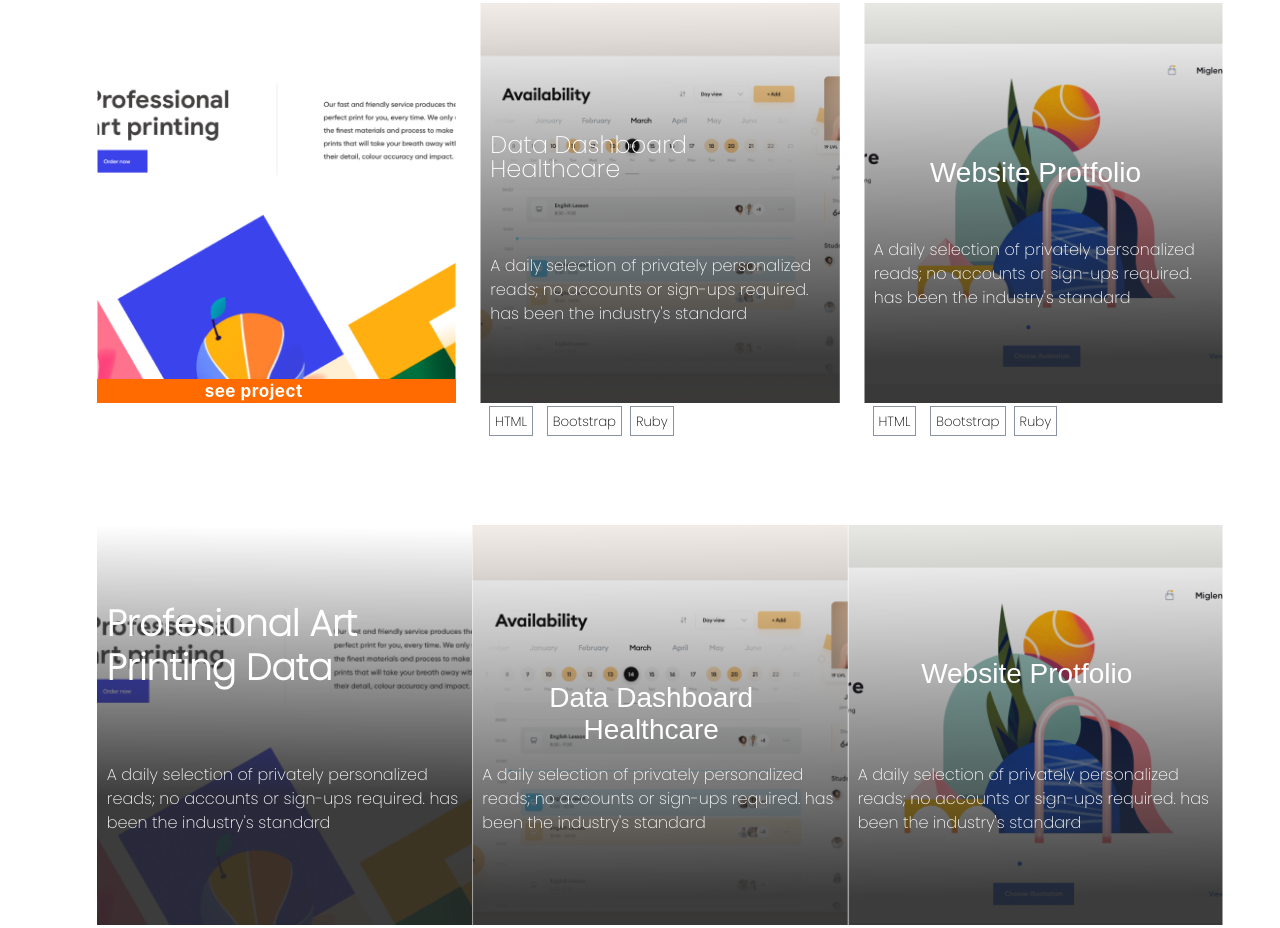
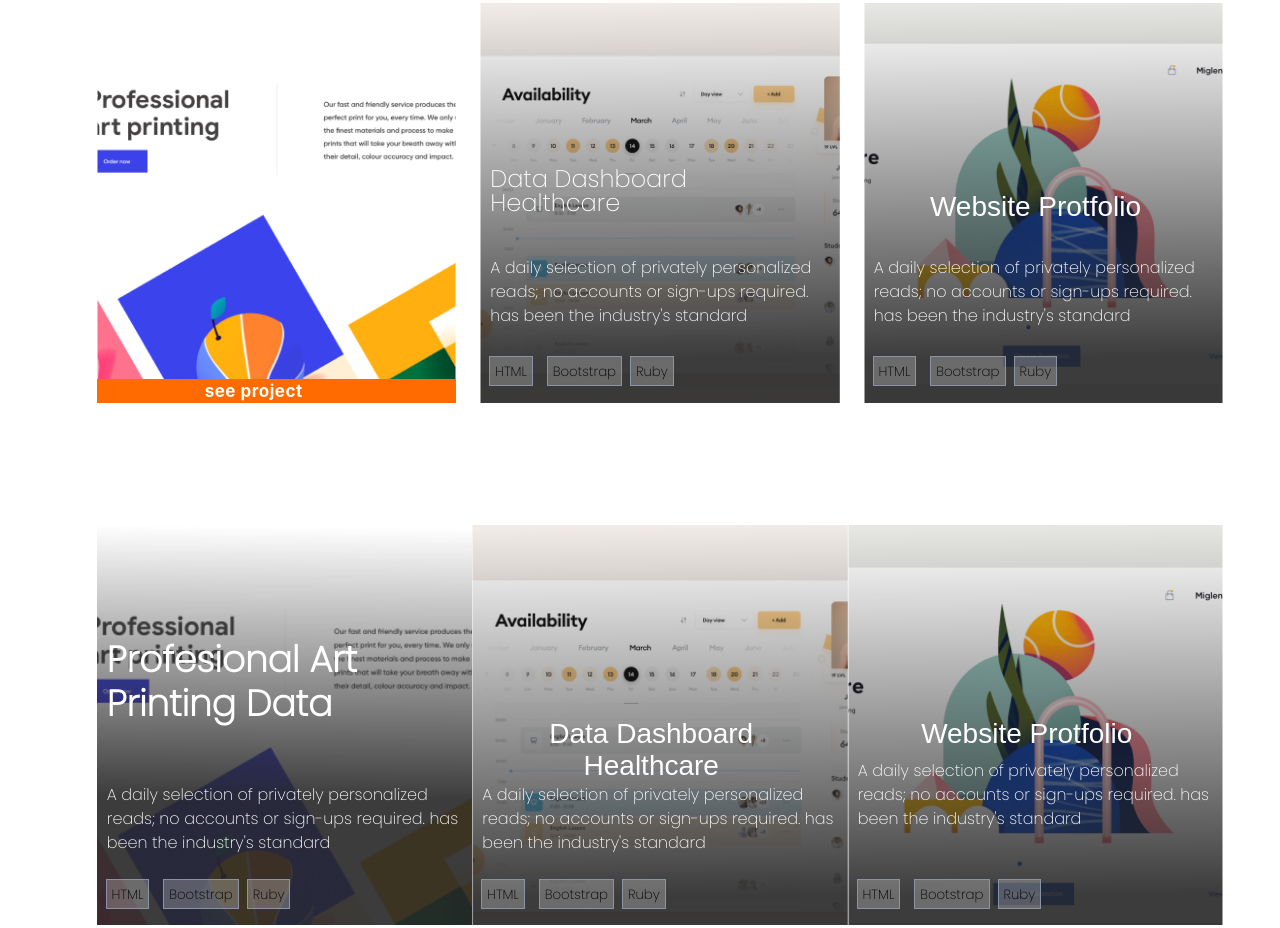
Before and after one commit to solog0039/Portfolio-desktop-version, a plain HTML site: page index.html in a window 1280 px wide. Shown: the part 1477-2405 px from the top of the page. Drawn offline with Linux system fonts and the light colour scheme.

Commit message:
comments given by the third  review have been corrected

```diff
--- a/style.css
+++ b/style.css
@@ -985,8 +985,8 @@ hr:first-child {
 
   .desk2-p2 {
     position: relative;
-    margin-top: 12vh;
-    margin-bottom: 10vh;
+    margin-top: 8vh;
+    margin-bottom: 3.5vh;
   }
 
   .desk-3 {
@@ -1015,8 +1015,8 @@ hr:first-child {
 
   .desk-3-p2 {
     position: relative;
-    margin-top: 10vh;
-    margin-bottom: 12vh;
+    margin-top: 8vh;
+    margin-bottom: 3.5vh;
   }
 
   .second-row {
@@ -1049,8 +1049,8 @@ hr:first-child {
 
   .desk-4-p2 {
     position: relative;
-    margin-top: 10vh;
-    margin-bottom: 12vh;
+    margin-top: 8vh;
+    margin-bottom: 3vh;
   }
 
   .desk-proj-4 {
@@ -1083,8 +1083,8 @@ hr:first-child {
 
   .desk-5-p2 {
     position: relative;
-    margin-top: 10vh;
-    margin-bottom: 12vh;
+    margin-top: 8vh;
+    margin-bottom: 3vh;
   }
 
   .desk-proj-5 {
@@ -1111,15 +1111,14 @@ hr:first-child {
     line-height: 32px;
     color: #fff;
     position: relative;
-    margin-top: 15vh;
-    margin-top: 7vh;
+    margin-top: 10vh;
     text-align: center;
   }
 
   .desk-6-p2 {
     position: relative;
-    margin-top: 10vh;
-    margin-bottom: 12vh;
+    margin-top: 5vh;
+    margin-bottom: 6vh;
   }
 
   .desk-proj-6 {
```
